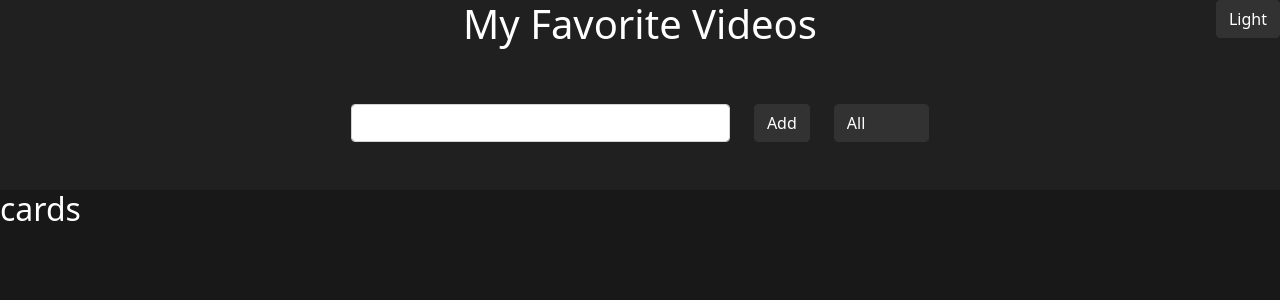
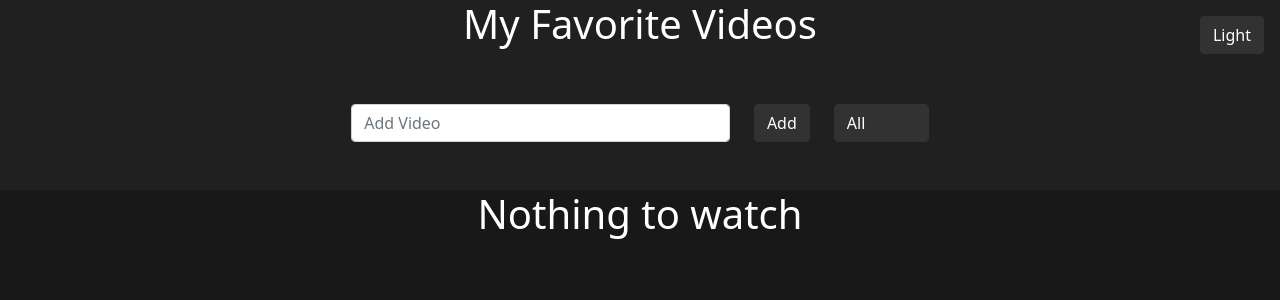
Before and after one commit to lszwedxx/ReactVideos, a React (Create React App) app: page / in a window 1280 px wide. Shown: the top 300 px of the page. Built offline with nearby package versions, Linux system fonts and the light colour scheme.

Commit message:
Create front of video list with temporary static data

```diff
--- a/package.json
+++ b/package.json
@@ -3,11 +3,15 @@
   "version": "0.1.0",
   "private": true,
   "dependencies": {
+    "@fortawesome/fontawesome-svg-core": "^1.2.35",
+    "@fortawesome/free-solid-svg-icons": "^5.15.3",
+    "@fortawesome/react-fontawesome": "^0.1.14",
     "@testing-library/jest-dom": "^5.12.0",
     "@testing-library/react": "^11.2.7",
     "@testing-library/user-event": "^12.8.3",
     "bootstrap": "^5.0.1",
     "dotenv": "^9.0.2",
+    "html-react-parser": "^1.2.6",
     "node-sass": "^6.0.0",
     "react": "^17.0.2",
     "react-dom": "^17.0.2",
--- a/src/components/Header.js
+++ b/src/components/Header.js
@@ -2,7 +2,7 @@ import { React, useContext } from 'react';
 import { Form, FormGroup, Button, Input, Row, Col } from 'reactstrap';
 import ThemeContext from '../context/ThemeContext';
 
-const Header = () => {
+const Header = ({ input, handleChange, handleClick }) => {
   const { changeMode, mode } = useContext(ThemeContext);
   const { name, primary, secondary } = mode;
   return (
@@ -10,7 +10,7 @@ const Header = () => {
       <h1 className="text-center">My Favorite Videos</h1>
       <Button
         onClick={changeMode}
-        className={`btn-${secondary} position-absolute top-0 end-0`}
+        className={`btn-${secondary} position-absolute top-0 end-0 m-3`}
       >
         {name === 'dark' ? 'Light' : 'Dark'}
       </Button>
@@ -18,10 +18,16 @@ const Header = () => {
         <FormGroup>
           <Row className="justify-content-center">
             <Col xs="12" sm="6" md="5" lg="4">
-              <Input />
+              <Input
+                placeholder="Add Video"
+                value={input}
+                onChange={handleChange}
+              />
             </Col>
             <Col xs="auto">
-              <Button className={`btn-${secondary}`}>Add</Button>
+              <Button onClick={handleClick} className={`btn-${secondary}`}>
+                Add
+              </Button>
             </Col>
             <Col xs="auto">
               <Input className={`btn-${secondary}`} type="select">
--- a/src/components/Main.js
+++ b/src/components/Main.js
@@ -1,4 +1,4 @@
-import { React, useContext } from 'react';
+import { React, useContext, useState, useEffect } from 'react';
 import { Container } from 'reactstrap';
 import Header from './Header';
 import VideosList from './VideosList';
@@ -7,10 +7,79 @@ import ThemeContext from '../context/ThemeContext';
 const Main = () => {
   const { mode } = useContext(ThemeContext);
   const { background, color } = mode;
+  const [link, setLink] = useState('');
+  const [videoParams, setVideoParams] = useState([]);
+
+  // Take all videos from local storage
+  useEffect(() => {
+    setVideoParams(JSON.parse(localStorage.getItem('link')));
+    console.log(videoParams);
+  }, []);
+  useEffect(() => {
+    localStorage.setItem('link', JSON.stringify(videoParams));
+  }, [videoParams]);
+
+  // Handle input value
+  const handleChange = (e) => {
+    const { value } = e.target;
+    setLink(value);
+  };
+
+  // Add video to local storage
+  const addVidoe = async (e) => {
+    e.preventDefault();
+    const arr = [
+      {
+        key: '4',
+        date: '2021-05-21',
+        title: 'Lofi Morning Coffe',
+        viewCount: '2500',
+        like: '500',
+        dislike: '25',
+        video:
+          '<iframe src="https://www.youtube.com/watch?v=Vdxp5H2vOdU"></iframe>',
+      },
+      {
+        key: '3',
+        date: '2020-06-14',
+        title: 'Workout Music',
+        viewCount: '1253',
+        like: '258',
+        dislike: '3',
+        video:
+          '<iframe src="https://www.youtube.com/watch?v=Vdxp5H2vOdU" style="border:0px #ffffff none;" name="b" scrolling="no" frameborder="1" marginheight="0px" marginwidth="0px"  allowfullscreen></iframe>',
+      },
+      {
+        key: '2',
+        date: '2021-05-12',
+        title: 'Throwing no Spin',
+        viewCount: '500',
+        like: '35',
+        dislike: '1',
+        video:
+          '<iframe src="https://www.youtube.com/watch?v=nQ0Tf68DlpM" style="border:0px #ffffff none;" name="a" scrolling="no" frameborder="1" marginheight="0px" marginwidth="0px" allowfullscreen></iframe>',
+      },
+      {
+        key: '1',
+        date: '2018-11-21',
+        title: 'Javascript Tricks',
+        viewCount: '3678',
+        like: '1250',
+        dislike: '65',
+        video:
+          '<iframe src="https://www.youtube.com/watch?v=Vdxp5H2vOdU" style="border:0px #ffffff none;" name="myiFrame" scrolling="no" frameborder="1" marginheight="0px" marginwidth="0px" allowfullscreen></iframe>',
+      },
+    ];
+    setVideoParams(arr);
+    setLink('');
+  };
   return (
-    <Container className={`bg-${background} text-${color} p-0 vh-100`} fluid>
-      <Header />
-      <VideosList />
+    <Container
+      className={`bg-${background} text-${color} p-0 min-vh-100`}
+      fluid
+    >
+      <Header input={link} handleChange={handleChange} handleClick={addVidoe} />
+      <VideosList videos={videoParams} />
     </Container>
   );
 };
--- a/src/components/VideosList.js
+++ b/src/components/VideosList.js
@@ -1,5 +1,68 @@
-import React from 'react';
+import { React, useContext } from 'react';
+// import Parser from 'html-react-parser';
+import { Button, Row, Col } from 'reactstrap';
+import { FontAwesomeIcon } from '@fortawesome/react-fontawesome';
+import {
+  faThumbsUp,
+  faThumbsDown,
+  faPlus,
+} from '@fortawesome/free-solid-svg-icons';
+import ThemeContext from '../context/ThemeContext';
 
-const VideosList = () => <h2>cards</h2>;
-
+const VideosList = ({ videos }) => {
+  const { mode } = useContext(ThemeContext);
+  const { secondary, colorSecondary } = mode;
+  const videosList = videos || [];
+  return (
+    <div className="container-fluid ">
+      {videosList.length > 0 ? (
+        <ul className="container-fluid list-unstyled p-4 m-0">
+          <Row className="justify-content-around" md="2">
+            {videos.map((video) => (
+              <li key={video.key}>
+                <Col>
+                  <iframe
+                    title="test"
+                    width="100%"
+                    height="300"
+                    src="https://www.youtube.com/embed/Vdxp5H2vOdU"
+                  />
+                  <h2>{video.title}</h2>
+                  <div
+                    style={{ fontSize: 15 }}
+                    className={`text-${colorSecondary} d-flex p-1`}
+                  >
+                    <div className="d-flex flex-grow-1">
+                      <p className="p-1 m-0">{`${video.viewCount} views`}</p>
+                      <p className="p-1 m-0">{video.date}</p>
+                    </div>
+                    <div className="d-flex flex-grow-2">
+                      <FontAwesomeIcon
+                        className="fs-2 py-2"
+                        icon={faThumbsUp}
+                      />
+                      <p className="py-1 m-0">{video.like}</p>
+                    </div>
+                    <div className="d-flex flex-grow-2">
+                      <FontAwesomeIcon
+                        className="fs-2 py-2"
+                        icon={faThumbsDown}
+                      />
+                      <p className="py-1 m-0">{video.dislike}</p>
+                    </div>
+                    <Button className={`btn-${secondary} mx-4`}>
+                      <FontAwesomeIcon icon={faPlus} />
+                    </Button>
+                  </div>
+                </Col>
+              </li>
+            ))}
+          </Row>
+        </ul>
+      ) : (
+        <h1 className="m-0 text-center">Nothing to watch</h1>
+      )}
+    </div>
+  );
+};
 export default VideosList;
--- a/src/context/ThemeProvider.js
+++ b/src/context/ThemeProvider.js
@@ -8,6 +8,7 @@ const ThemeProvider = ({ children }) => {
     secondary: 'dark-secondary',
     background: 'dark-bg',
     color: 'dark-text-primary',
+    colorSecondary: 'text-secondary',
   };
   const light = {
     name: 'light',
@@ -15,6 +16,7 @@ const ThemeProvider = ({ children }) => {
     secondary: 'light-secondary',
     background: 'light-bg',
     color: 'light-text-primary',
+    colorSecondary: 'text-secondary',
   };
   const [mode, setMode] = useState(dark);
   const changeMode = () => {
--- a/src/scss/custom.scss
+++ b/src/scss/custom.scss
@@ -4,12 +4,10 @@ $theme-colors: (
   "dark-secondary":#323232,
   "dark-bg":#181818,
   "dark-text-primary":#ffffff,
-  "text-secondary":#a5aaaa,
+  "text-secondary":#909090,
   "light-primary":#ffffff,
   "light-secondary":#606060,
   "light-bg":#f9f9f9,
   "light-text-primary":#000000,
 );
-
-
 @import '~bootstrap/scss/bootstrap.scss';
```
Also changed, not shown: 1 other file (tests, documents, lock files or other folders).
